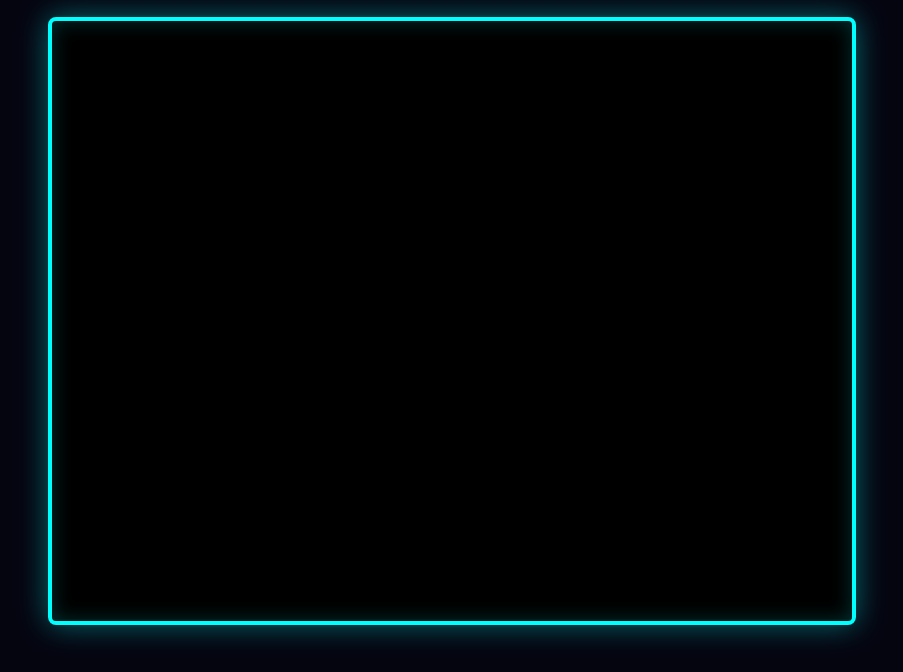
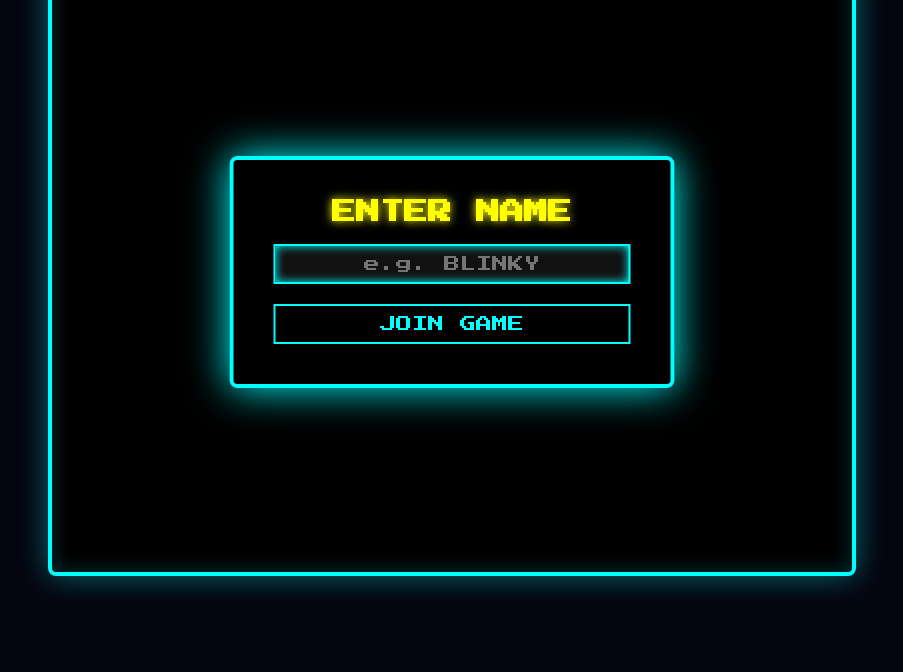
Before and after one commit to dtwoodall/reverse-pacman, a website: page public/index.html in a window 1280 px wide. Shown: the part 128-800 px from the top of the page, without its empty margins (188-1091 px from the left). Drawn offline with nearby package versions, Linux system fonts and the light colour scheme.

Commit message:
Add support for player names

```diff
--- a/public/css/style.css
+++ b/public/css/style.css
@@ -109,3 +109,58 @@ canvas {
 .player-lobby-row {
   font-size: 14px;
 }
+
+#name-container {
+  position: absolute;
+  top: 50%;
+  left: 50%;
+  transform: translate(-50%, -50%);
+  background: rgba(0, 0, 0, 0.9);
+  border: 4px solid #0ff;
+  border-radius: 8px;
+  padding: 40px;
+  text-align: center;
+  z-index: 200;
+  box-shadow: 0 0 40px #0ff;
+  display: flex;
+  flex-direction: column;
+  gap: 20px;
+}
+
+#name-container h2 {
+  margin: 0;
+  color: #ff0;
+  text-shadow: 0 0 10px #ff0;
+}
+
+#name-input {
+  background: #111;
+  color: #fff;
+  border: 2px solid #0ff;
+  padding: 10px;
+  font-family: inherit;
+  font-size: 16px;
+  text-align: center;
+  outline: none;
+}
+
+#name-input:focus {
+  box-shadow: 0 0 10px #0ff inset;
+}
+
+#join-btn {
+  background: #000;
+  color: #0ff;
+  border: 2px solid #0ff;
+  padding: 10px 20px;
+  font-family: inherit;
+  font-size: 16px;
+  cursor: pointer;
+  transition: all 0.2s;
+}
+
+#join-btn:hover {
+  background: #0ff;
+  color: #000;
+  box-shadow: 0 0 15px #0ff;
+}
--- a/public/index.html
+++ b/public/index.html
@@ -10,10 +10,15 @@
 </head>
 
 <body>
-  <div id="ui-container">
+  <div id="ui-container" style="display: none;">
     <h1>REVERSE PAC-MAN</h1>
     <div id="game-status">Waiting for players...</div>
     <div id="score-board"></div>
+  </div>
+  <div id="name-container">
+    <h2>ENTER NAME</h2>
+    <input type="text" id="name-input" maxlength="10" placeholder="e.g. BLINKY" autofocus>
+    <button id="join-btn">JOIN GAME</button>
   </div>
   <div id="lobby-container" style="display: none;">
     <h2>LOBBY</h2>
--- a/public/js/game.js
+++ b/public/js/game.js
@@ -28,6 +28,15 @@ document.getElementById('ready-btn').addEventListener('click', () => {
     btn.disabled = true;
 });
 
+document.getElementById('join-btn').addEventListener('click', () => {
+    const nameInput = document.getElementById('name-input').value;
+    if (nameInput.trim().length > 0) {
+        socket.emit('join', nameInput.trim());
+        document.getElementById('name-container').style.display = 'none';
+        document.getElementById('ui-container').style.display = 'flex';
+    }
+});
+
 function updateUI() {
     const statusDiv = document.getElementById('game-status');
     const scoreBoard = document.getElementById('score-board');
@@ -43,7 +52,7 @@ function updateUI() {
         const p = gameState.players[id];
         if (p.isAlive) aliveCount++;
 
-        let label = id === myId ? "YOU" : "P";
+        let label = id === myId ? "YOU" : p.name;
         scoresHTML += `<div class="score-item" style="color: ${p.color}; border-color: ${p.color}; box-shadow: 0 0 10px ${p.color} inset;">${label}: ${p.score || 0}</div>`;
     }
 
@@ -54,7 +63,7 @@ function updateUI() {
         let lobbyHTML = '';
         for (let id in gameState.players) {
             const p = gameState.players[id];
-            let label = id === myId ? "YOU" : "P";
+            let label = id === myId ? "YOU" : p.name;
             let readyText = p.isReady ? "READY" : "WAITING";
             lobbyHTML += `<div class="player-lobby-row" style="color: ${p.color}; text-shadow: 0 0 5px ${p.color}">${label}: ${readyText}</div>`;
         }
```
Also changed, not shown: server.js (+8 -2 lines).
